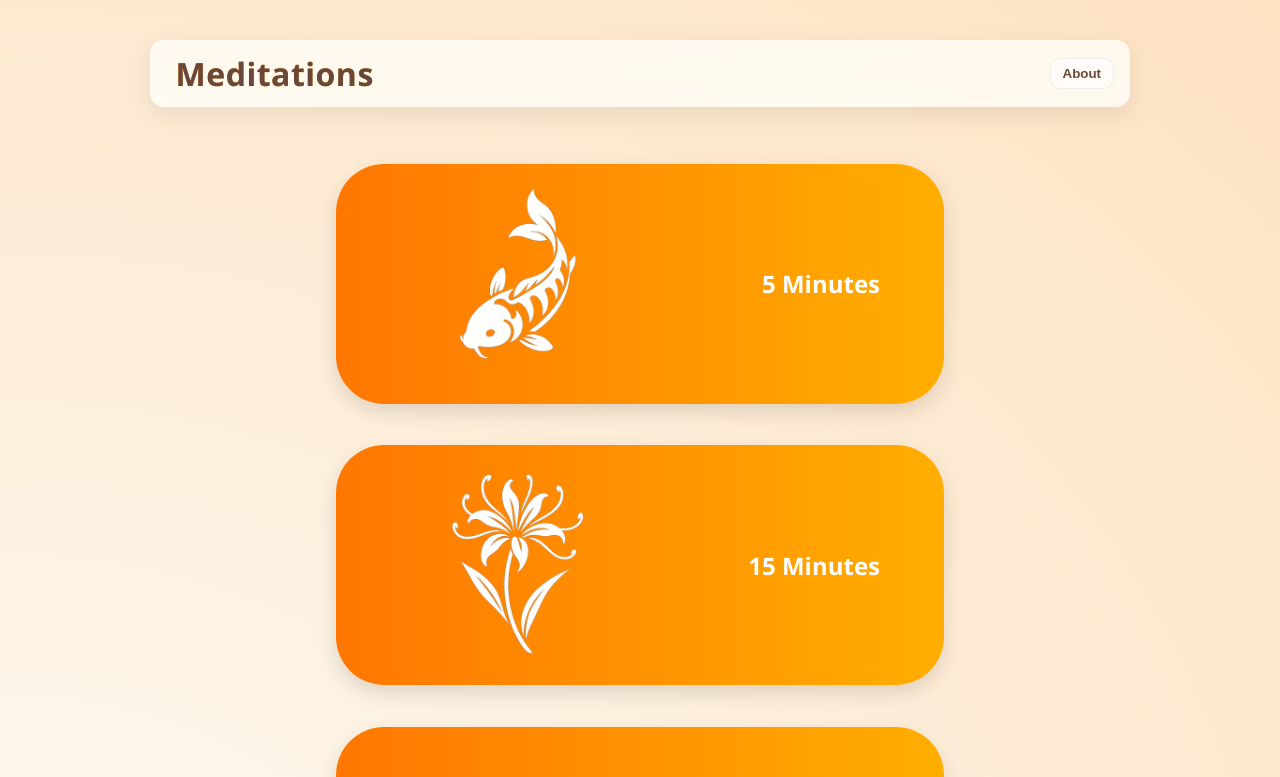
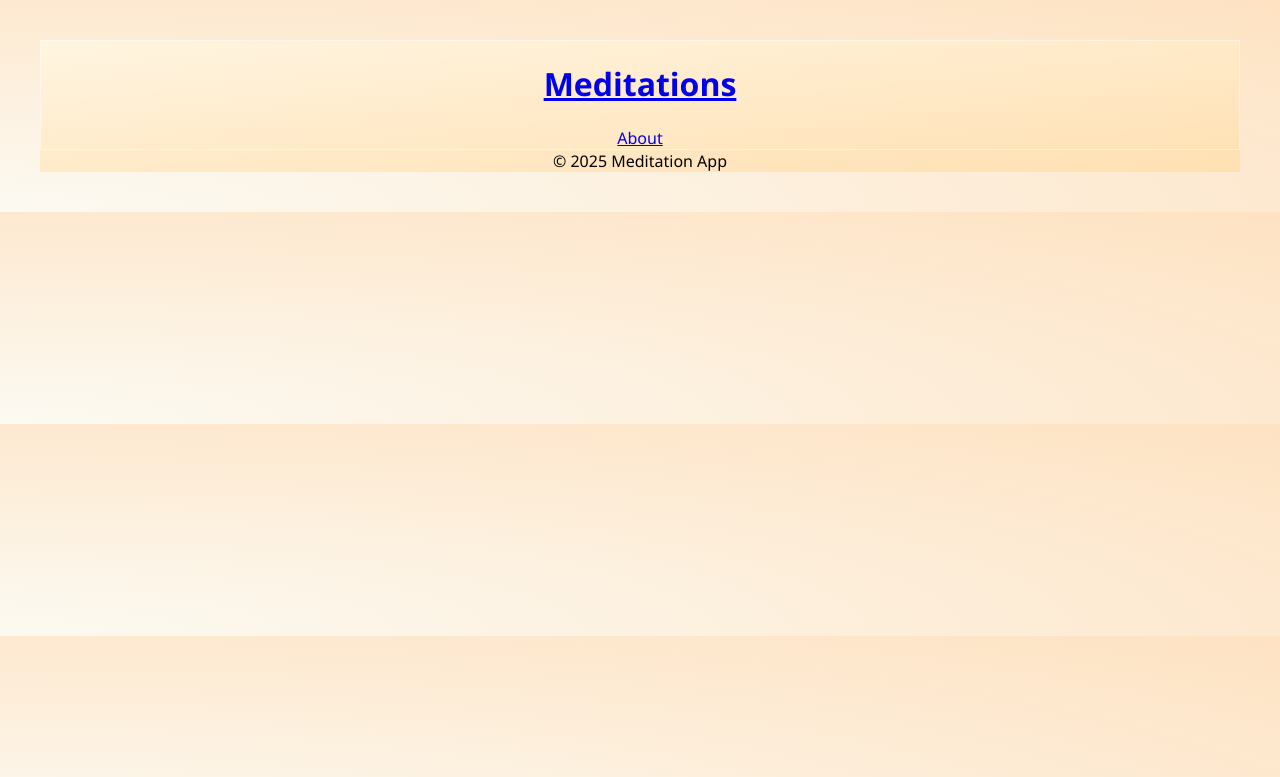
Before and after one commit to Preytorkamen/mindfulmana, a React (Vite) app: page / in a window 1280 px wide. Shown: the top 777 px of the page. Built offline with nearby package versions, Linux system fonts and the light colour scheme.

Commit message:
chore: add React Router setup, configure folder structure

```diff
--- a/package.json
+++ b/package.json
@@ -11,7 +11,8 @@
   },
   "dependencies": {
     "react": "^19.1.1",
-    "react-dom": "^19.1.1"
+    "react-dom": "^19.1.1",
+    "react-router-dom": "^7.9.5"
   },
   "devDependencies": {
     "@eslint/js": "^9.36.0",
--- a/src/App.jsx
+++ /dev/null
@@ -1,49 +0,0 @@
-import { useState } from 'react'
-import './App.css'
-
-function MeditationType({ image, minutes }) {
-  return (
-    <div className="meditationCard">
-    <img
-      src={image}
-      alt="Meditation Icon"
-    />
-    <h1> {minutes} Minutes </h1>
-    </div>
-  );
-}
-
-function Header() {
-  return (
-    <header className="header">
-      <div className="header_inner">
-        <div className="brand">
-          <span className="brand_logo" aria-hidden></span>
-          <h1 className="title">Meditations</h1>
-        </div>
-        <button className="ghost">About</button>
-      </div>
-    </header>
-  );
-}
-
-function App() {
-  const [count, setCount] = useState(0)
-
-  return (
-    <>
-      <Header />
-      <div className="body-section">
-        <div className="list-container">
-          <article>
-              <MeditationType image="src/assets/Koi.png" minutes={5} />
-              <MeditationType image="src/assets/Lily.png" minutes={15} />
-              <MeditationType image="src/assets/Wave.png" minutes={25} />
-          </article>
-        </div>
-      </div>
-    </>
-  )
-}
-
-export default App
--- /dev/null
+++ b/src/components/Header.jsx
@@ -0,0 +1,13 @@
+export default function Header() {
+  return (
+    <header className="header">
+      <div className="header_inner">
+        <div className="brand">
+          <span className="brand_logo" aria-hidden></span>
+          <h1 className="title">Meditations</h1>
+        </div>
+        <button className="ghost">About</button>
+      </div>
+    </header>
+  );
+}
--- /dev/null
+++ b/src/components/MeditationCard.jsx
@@ -0,0 +1,11 @@
+export default function MeditationCard({ image, minutes }) {
+  return (
+    <div className="meditationCard">
+    <img
+      src={image}
+      alt="Meditation Icon"
+    />
+    <h1> {minutes} Minutes </h1>
+    </div>
+  );
+}
--- /dev/null
+++ b/src/error-page.jsx
@@ -0,0 +1,18 @@
+// Error component mockup (from https://reactrouter.com/6.30.1/start/tutorial#the-root-route)
+// Will change later
+import { useRouteError } from "react-router-dom";
+
+export default function ErrorPage() {
+  const error = useRouteError();
+  console.error(error);
+
+  return (
+    <div id="error-page">
+      <h1>Oops!</h1>
+      <p>Sorry, an unexpected error has occurred.</p>
+      <p>
+        <i>{error.statusText || error.message}</i>
+      </p>
+    </div>
+  );
+}
--- a/src/main.jsx
+++ b/src/main.jsx
@@ -1,9 +1,29 @@
 import { StrictMode } from 'react'
 import { createRoot } from 'react-dom/client'
-import App from './App.jsx'
+import Root from "./routes/root.jsx";
+import ErrorPage from "./error-page";
+import {
+  createBrowserRouter,
+  RouterProvider,
+} from "react-router-dom";
+
+// Routes
+import Selection from "./routes/selection.jsx";
+
+const router = createBrowserRouter ([
+  {
+    path: "/",
+    element: <Root />,
+    errorElement: <ErrorPage />,
+  },
+  {
+    path: "selection",
+    element: <Selection />,
+  },
+]);
 
 createRoot(document.getElementById('root')).render(
   <StrictMode>
-    <App />
+    <RouterProvider router={router} />
   </StrictMode>,
-)
+);
--- /dev/null
+++ b/src/routes/root.jsx
@@ -0,0 +1,41 @@
+import { Link, Outlet } from "react-router-dom";
+
+//Dummy root component mockup (Chat GPT), will replace later
+export default function Root() {
+  return (
+    <div
+      className="min-h-screen flex flex-col"
+      style={{
+        background: "linear-gradient(to bottom right, #fff5e1, #ffe0b2)",
+      }}
+    >
+      {/* Header / Navbar */}
+      <header
+        className="flex justify-between items-center px-6 py-4 bg-white/80 backdrop-blur-md shadow-sm rounded-b-2xl mx-4 mt-4"
+        style={{ border: "1px solid rgba(255,255,255,0.4)" }}
+      >
+        <h1 className="text-xl font-semibold text-gray-800">
+          <Link to="selection">Meditations</Link>
+        </h1>
+        <nav>
+          <Link
+            to="/about"
+            className="text-sm font-medium bg-white px-4 py-2 rounded-full shadow-sm hover:shadow-md transition"
+          >
+            About
+          </Link>
+        </nav>
+      </header>
+
+      {/* Page Content */}
+      <main className="flex-grow p-8">
+        <Outlet />
+      </main>
+
+      {/* Optional Footer */}
+      <footer className="text-center text-sm text-gray-500 py-4">
+        © {new Date().getFullYear()} Meditation App
+      </footer>
+    </div>
+  );
+}
--- /dev/null
+++ b/src/routes/selection.jsx
@@ -0,0 +1,29 @@
+import { useState } from 'react'
+import Header from '../components/Header.jsx';
+import MeditationCard from '../components/MeditationCard.jsx';
+
+import '../styles/selection.css';
+import '../styles/meditation-card.css';
+
+
+
+function Selection() {
+  const [count, setCount] = useState(0)
+
+  return (
+    <>
+      <Header />
+      <div className="body-section">
+        <div className="list-container">
+          <article>
+              <MeditationCard image="src/assets/Koi.png" minutes={5} />
+              <MeditationCard image="src/assets/Lily.png" minutes={15} />
+              <MeditationCard image="src/assets/Wave.png" minutes={25} />
+          </article>
+        </div>
+      </div>
+    </>
+  )
+}
+
+export default Selection
--- /dev/null
+++ b/src/styles/meditation-card.css
@@ -0,0 +1,30 @@
+.meditationCard {
+  display: flex;
+  align-items: center;
+  justify-content: space-between;
+
+  width: 100%;
+  padding: 0rem 4rem;
+  margin: 1.3rem auto;
+
+  background-image: linear-gradient(to right, rgb(255, 119, 0), rgb(255, 174, 0));
+  color:white;
+  border-radius: 3rem;
+  box-shadow: 0 8px 20px rgba(0,0,0,0.12);
+
+  box-sizing: border-box;
+  overflow: hidden;
+}
+
+.meditationCard:hover {
+  transform: scale(1.005);
+  box-shadow: 0 12px 24px rgba(0,0,0,0.18);
+  background-image: linear-gradient(to right, rgb(255, 140, 40), rgb(255, 191, 53));
+}
+
+.meditationCard img {
+  width:15rem;
+  height: auto;
+  flex-shrink: 0;
+  object-fit: contain;
+}
--- a/src/App.css
+++ b/src/styles/selection.css
@@ -25,6 +25,10 @@
   box-shadow: var(--shadow-lg);
   margin: 0 auto 1.25rem;
   max-width: 980px;
+}
+
+body {
+  background: radial-gradient(ellipse at bottom  left, #fcfaf2, #fee2c2);
 }
 
 .header_inner {
@@ -89,40 +93,7 @@ article {
   display: flex;
   flex-direction: column;
 }
-
-body {
-  background: radial-gradient(ellipse at bottom  left, #fcfaf2, #fee2c2);
-}
 /*#fff5e1*/
-.meditationCard {
-  display: flex;
-  align-items: center;
-  justify-content: space-between;
-
-  width: 100%;
-  padding: 0rem 4rem;
-  margin: 1.3rem auto;
-
-  background-image: linear-gradient(to right, rgb(255, 119, 0), rgb(255, 174, 0));
-  color:white;
-  border-radius: 3rem;
-  box-shadow: 0 8px 20px rgba(0,0,0,0.12);
-
-  box-sizing: border-box;
-  overflow: hidden;
-}
-
-.meditationCard:hover {
-  transform: scale(1.005);
-  box-shadow: 0 12px 24px rgba(0,0,0,0.18);
-}
-
-.meditationCard img {
-  width:15rem;
-  height: auto;
-  flex-shrink: 0;
-  object-fit: contain;
-}
 
 .list-container {
   max-width: 40rem;
```
Also changed, not shown: 1 other file (tests, documents, lock files or other folders).
